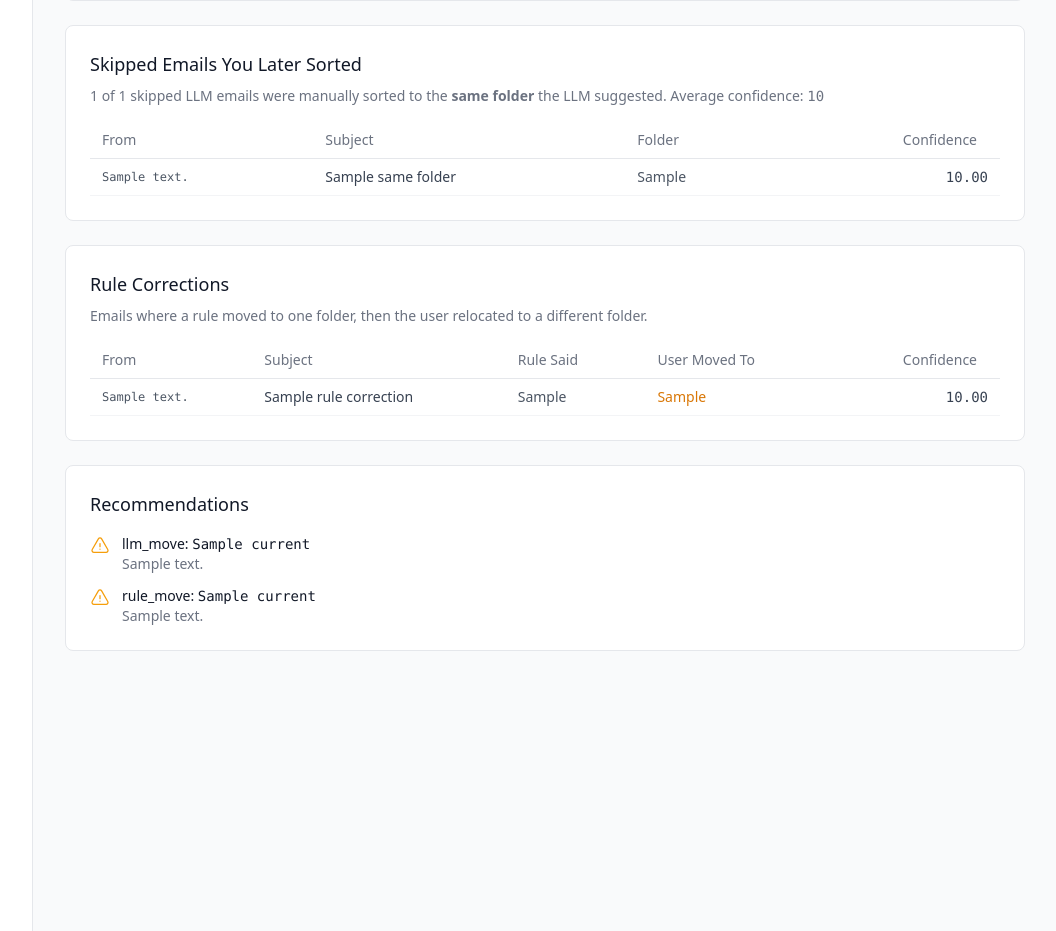
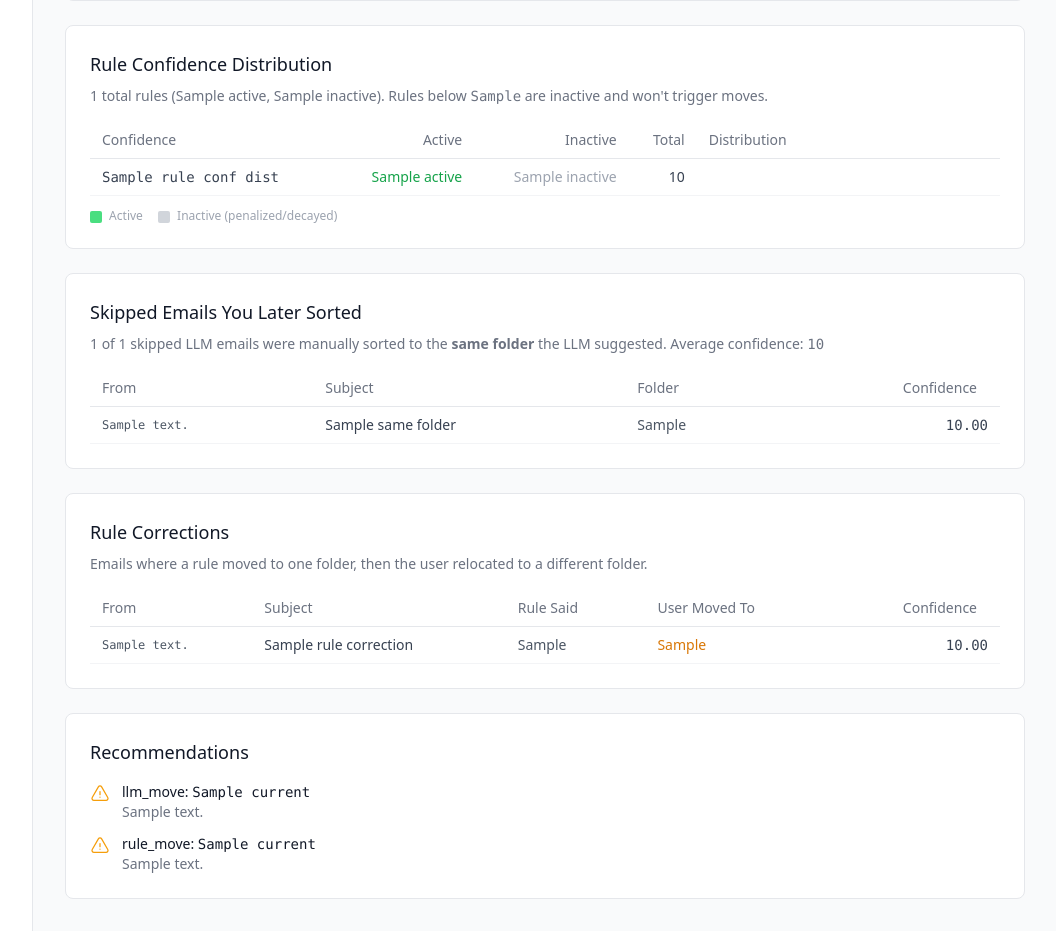
Before and after one commit to wleggette/mailsort, a Python web app: template src/mailsort/web/templates/analyze.html in a window 1280 px wide. Shown: the part 647-1578 px from the top of the page, without its empty margins (223-1279 px from the left). Run offline with Jinja, Linux system fonts and the light colour scheme; the template is opened without the code that fills it: most values are stand-ins (such as "Sample title", 1, 10 or a date in 2020); some libraries are stand-ins or nearby versions.

Commit message:
feat: add rule confidence distribution to /analyze page
Shows all rules bucketed by confidence level (< 0.70 through 0.95–1.00)
with active/inactive counts and visual distribution bars. Highlights
buckets near and below the rule_move threshold (0.85) so users can see
how many rules are at risk of deactivation from a single correction.
Useful for monitoring rule health at scale.

```diff
--- a/src/mailsort/web/templates/analyze.html
+++ b/src/mailsort/web/templates/analyze.html
@@ -120,6 +120,61 @@
 </div>
 {% endif %}
 
+<!-- Rule Confidence Distribution -->
+{% if rule_conf_dist %}
+<div class="bg-white rounded-lg border border-gray-200 p-6 mb-6">
+  <h2 class="text-lg font-medium text-gray-900 mb-2">Rule Confidence Distribution</h2>
+  <p class="text-sm text-gray-500 mb-4">
+    {{ total_rules }} total rules ({{ active_rules }} active, {{ inactive_rules }} inactive).
+    Rules below <span class="font-mono">{{ rule_threshold }}</span> are inactive and won't trigger moves.
+  </p>
+  <table class="w-full text-sm">
+    <thead>
+      <tr class="border-b border-gray-200">
+        <th class="text-left py-2 px-3 text-gray-500 font-medium">Confidence</th>
+        <th class="text-right py-2 px-3 text-gray-500 font-medium">Active</th>
+        <th class="text-right py-2 px-3 text-gray-500 font-medium">Inactive</th>
+        <th class="text-right py-2 px-3 text-gray-500 font-medium">Total</th>
+        <th class="text-left py-2 px-3 text-gray-500 font-medium w-1/3">Distribution</th>
+      </tr>
+    </thead>
+    <tbody>
+      {% for b in rule_conf_dist %}
+      <tr class="border-b border-gray-100 {{ 'bg-amber-50' if b.below_threshold else 'bg-blue-50' if b.is_threshold else '' }}">
+        <td class="py-2 px-3 font-mono text-gray-700">
+          {{ b.label }}
+          {% if b.is_threshold and not b.below_threshold %}
+          <span class="ml-2 text-xs text-blue-600 font-sans">← threshold</span>
+          {% elif b.below_threshold %}
+          <span class="ml-2 text-xs text-amber-600 font-sans">below threshold</span>
+          {% endif %}
+        </td>
+        <td class="py-2 px-3 text-right text-green-600 font-medium">{{ b.active }}</td>
+        <td class="py-2 px-3 text-right text-gray-400">{{ b.inactive }}</td>
+        <td class="py-2 px-3 text-right text-gray-700 font-medium">{{ b.total }}</td>
+        <td class="py-2 px-3">
+          {% if total_rules > 0 %}
+          <div class="flex gap-0.5 h-4">
+            {% if b.active > 0 %}
+            <div class="bg-green-400 rounded-sm" style="width: {{ (b.active / total_rules * 100) | round(0) | int }}%"></div>
+            {% endif %}
+            {% if b.inactive > 0 %}
+            <div class="bg-gray-300 rounded-sm" style="width: {{ (b.inactive / total_rules * 100) | round(0) | int }}%"></div>
+            {% endif %}
+          </div>
+          {% endif %}
+        </td>
+      </tr>
+      {% endfor %}
+    </tbody>
+  </table>
+  <p class="text-xs text-gray-400 mt-3">
+    <span class="inline-block w-3 h-3 bg-green-400 rounded-sm align-middle mr-1"></span> Active
+    <span class="inline-block w-3 h-3 bg-gray-300 rounded-sm align-middle ml-3 mr-1"></span> Inactive (penalized/decayed)
+  </p>
+</div>
+{% endif %}
+
 <!-- Skipped Then Sorted -->
 {% if skipped_then_sorted %}
 <div class="bg-white rounded-lg border border-gray-200 p-6 mb-6">
```
Also changed, not shown: src/mailsort/web/routes/analyze.py (+41 -1 lines).
